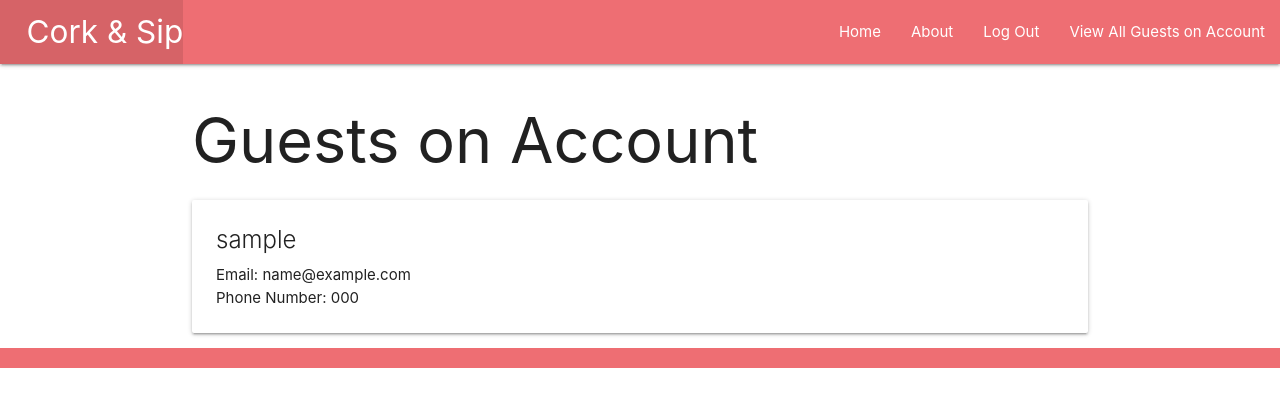
After one commit to AnthonnyyP/Cork-and-Sip, a Django app: page /guests/ in a window 1280 px wide. The commit adds this page. Shown: the top 407 px of the page. Run offline with Django 4.2, Linux system fonts and the light colour scheme; a user stored in the database is signed in; tables that the repository leaves empty hold one stand-in row (values such as "Sample post").

Commit message:
guests/index.html functionality added

```diff
--- a/corkandsip/main_app/templates/base.html
+++ b/corkandsip/main_app/templates/base.html
@@ -22,6 +22,7 @@
           <li><a href="{% url 'about' %}">About</a></li>
           {% if user.is_authenticated %}
             <li><a href="{% url 'logout' %}">Log Out</a></li>
+            <li><a href="/guests">View All Guests on Account</a></li>
           {% else %}
             <li><a href="{% url 'signup' %}">Sign Up</a></li>
             <li><a href="{% url 'login' %}">Log In</a></li>
--- /dev/null
+++ b/corkandsip/main_app/templates/guests/index.html
@@ -0,0 +1,13 @@
+{% extends 'base.html' %} {% block content %}
+
+<h1>Guests on Account</h1>
+
+{% for guest in guests %}
+<div class="card">
+  <div class="card-content">
+    <span class="card-title">{{ guest.user_name }}</span>
+    <p>Email: {{ guest.user_email }}</p>
+    <p>Phone Number: {{ guest.user_phone }}</p>
+  </div>
+</div>
+{% endfor %} {% endblock %}
```
